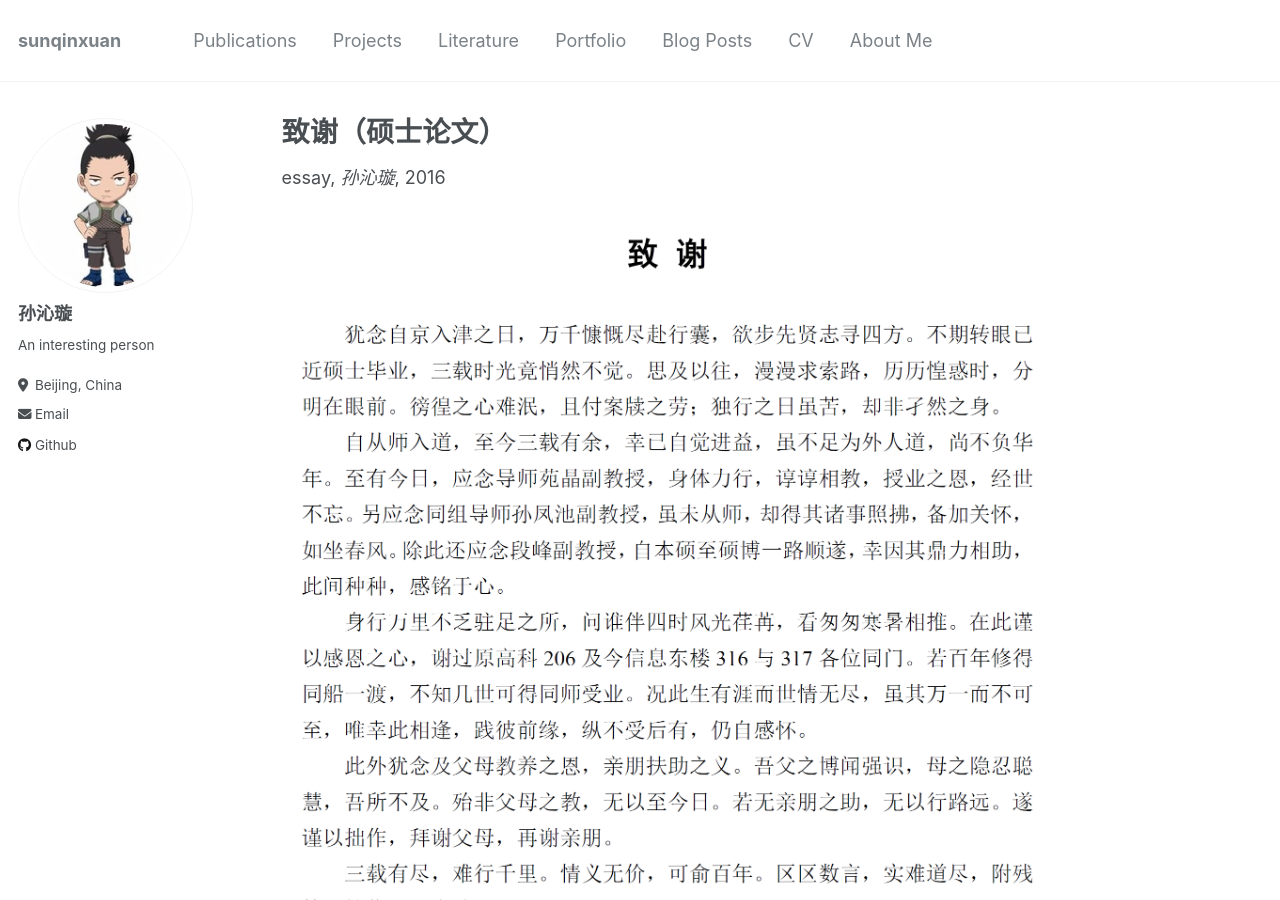
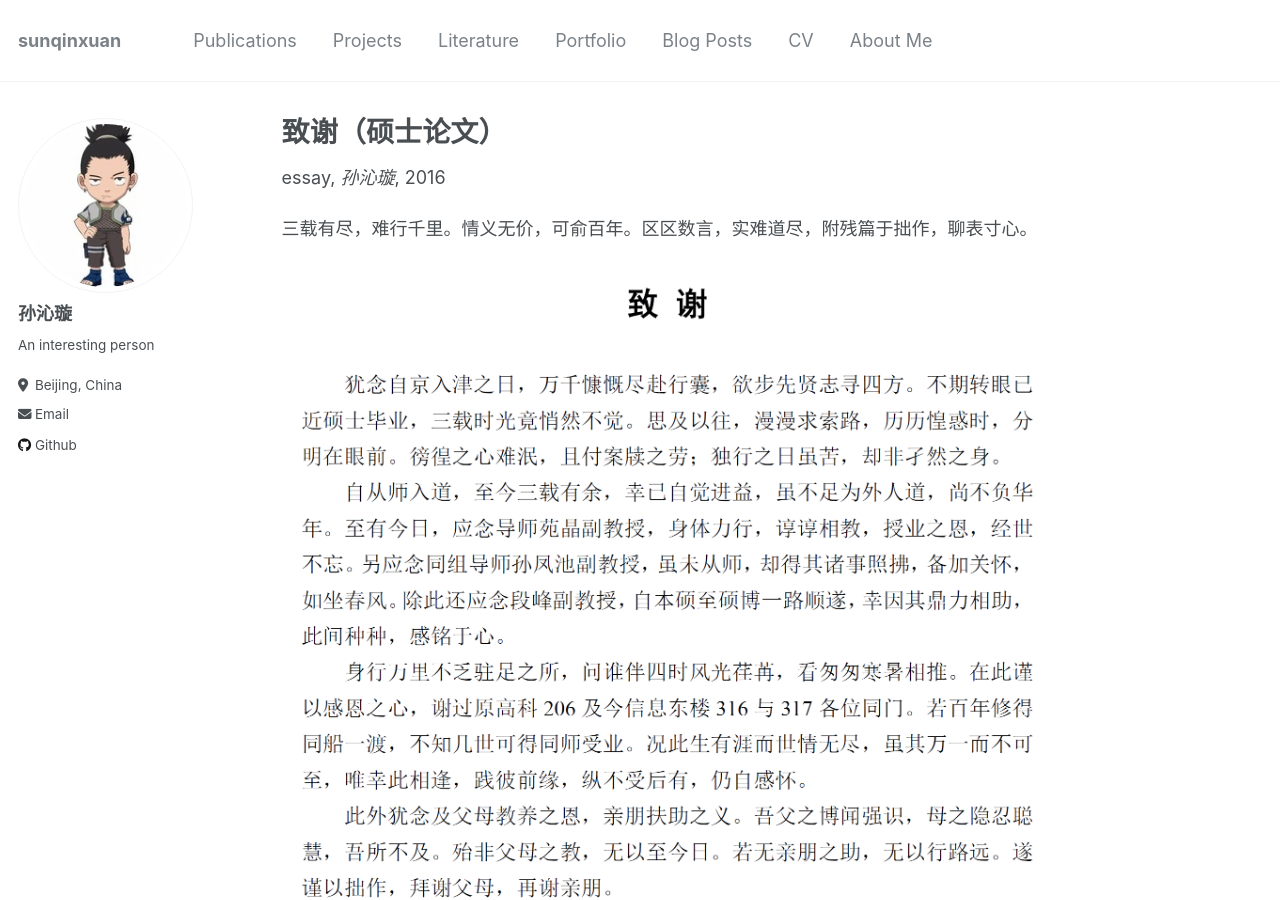
Before and after one commit to wdyiwdwd/wdyiwdwd.github.io, a Jekyll site: the page built from _literature/2016-05-17-acknowledgement.md, in a window 1280 px wide and 900 px high. Built offline with Jekyll 4.4.1, drawn with Linux system fonts in a browser that asks for light colours.

Commit message:
Update 2016-05-17-acknowledgement.md

```diff
--- a/_literature/2016-05-17-acknowledgement.md
+++ b/_literature/2016-05-17-acknowledgement.md
@@ -8,4 +8,6 @@ date: 2016-05-17
 location: "Tianjin, China"
 ---
 
+三载有尽，难行千里。情义无价，可俞百年。区区数言，实难道尽，附残篇于拙作，聊表寸心。
+
 ![致谢](https://sunqinxuan.github.io/images/literature-2016-05-17-img1.png)
```
